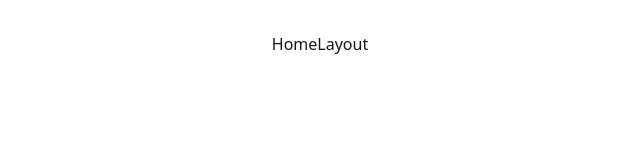
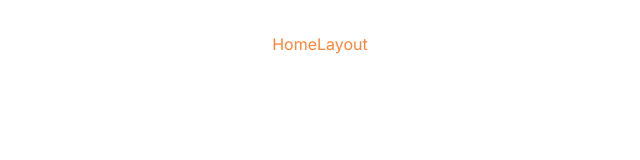
Before and after one commit to SabbirHossainEvan/jcrea_portfolio, a React (Vite) app: page / in a window 1280 px wide. Shown: the top 160 px of the page, without its empty margins (320-960 px from the left). Built offline with nearby package versions, Linux system fonts and the light colour scheme.

Commit message:
section added

```diff
--- a/src/index.css
+++ b/src/index.css
@@ -1,2 +1,15 @@
+@import url('https://fonts.googleapis.com/css2?family=Inter:ital,opsz,wght@0,14..32,100..900;1,14..32,100..900&display=swap');
+
 @import "tailwindcss";
 @plugin "daisyui";
+
+@plugin "daisyui/theme" {
+  name: "light";
+  default: true;
+  --color-primary: #FD853A;
+  --color-secondary: teal;
+}
+
+* {
+  font-family: "Inter", sans-serif;
+}
--- a/src/layout/HomeLayout.jsx
+++ b/src/layout/HomeLayout.jsx
@@ -2,8 +2,9 @@
 
 const HomeLayout = () => {
     return (
-        <div>
+        <div className='text-primary'>
             HomeLayout
+
         </div>
     );
 };
```
